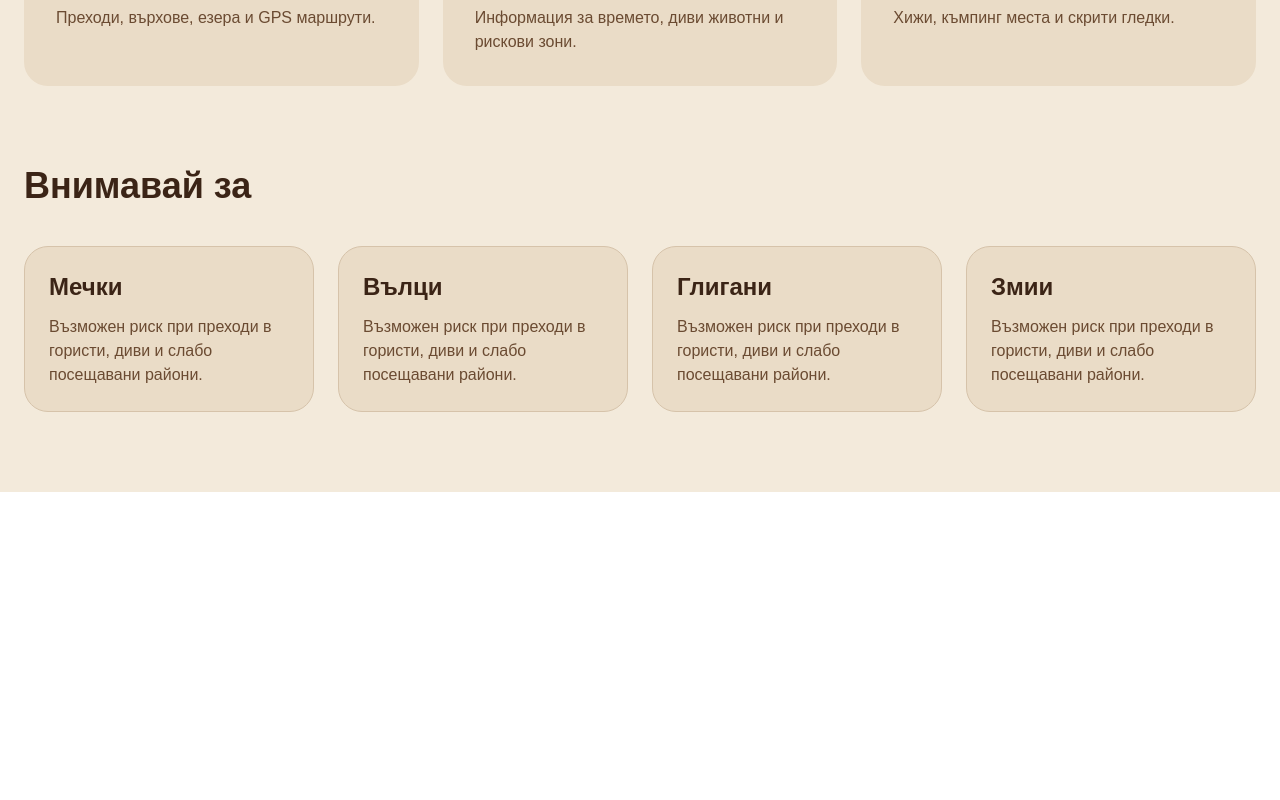
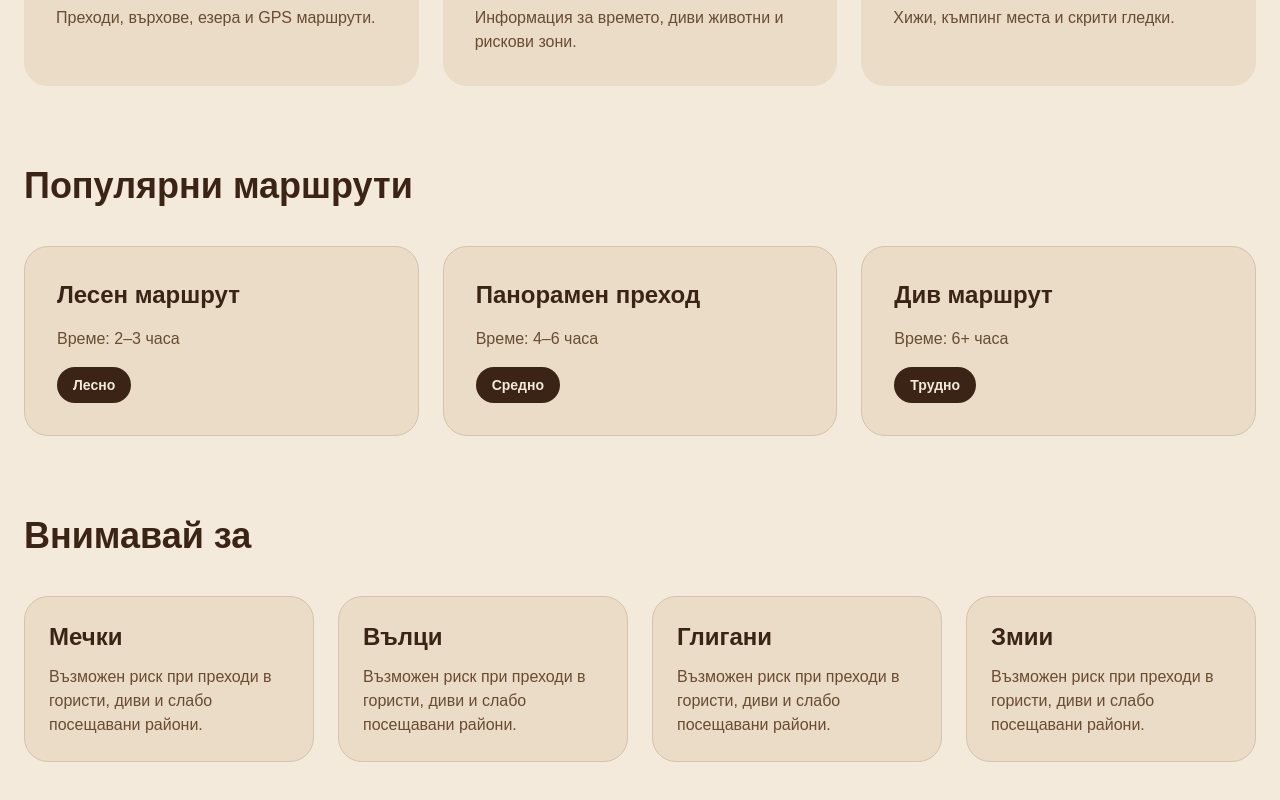
Before and after one commit to hroko9898-lab/terrava, a Next.js app: page /mountains/rila in a window 1280 px wide. Shown: the part 794-1594 px from the top of the page. Before the commit the page ends 1286 px from the top, so only its background shows below. Built offline with nearby package versions, Linux system fonts and the light colour scheme.

Commit message:
Add popular routes section

```diff
--- a/app/components/MountainPage.tsx
+++ b/app/components/MountainPage.tsx
@@ -65,7 +65,48 @@ export default function MountainPage({
           ))}
         </div>
       </section>
+<section className="max-w-7xl mx-auto px-6 pb-20">
+  <h2 className="text-4xl font-bold mb-10">
+    Популярни маршрути
+  </h2>
 
+  <div className="grid md:grid-cols-3 gap-6">
+    {[
+      {
+        title: "Лесен маршрут",
+        time: "2–3 часа",
+        difficulty: "Лесно",
+      },
+      {
+        title: "Панорамен преход",
+        time: "4–6 часа",
+        difficulty: "Средно",
+      },
+      {
+        title: "Див маршрут",
+        time: "6+ часа",
+        difficulty: "Трудно",
+      },
+    ].map((route) => (
+      <div
+        key={route.title}
+        className="bg-[#eadcc7] rounded-3xl p-8 border border-[#d6c3aa]"
+      >
+        <h3 className="text-2xl font-bold mb-4">
+          {route.title}
+        </h3>
+
+        <p className="text-[#6b4b32] mb-4">
+          Време: {route.time}
+        </p>
+
+        <span className="inline-block bg-[#3b2416] text-[#f3eadb] px-4 py-2 rounded-full text-sm font-semibold">
+          {route.difficulty}
+        </span>
+      </div>
+    ))}
+  </div>
+</section>
       <section className="max-w-7xl mx-auto px-6 pb-20">
         <h2 className="text-4xl font-bold mb-10">
           Внимавай за
```
